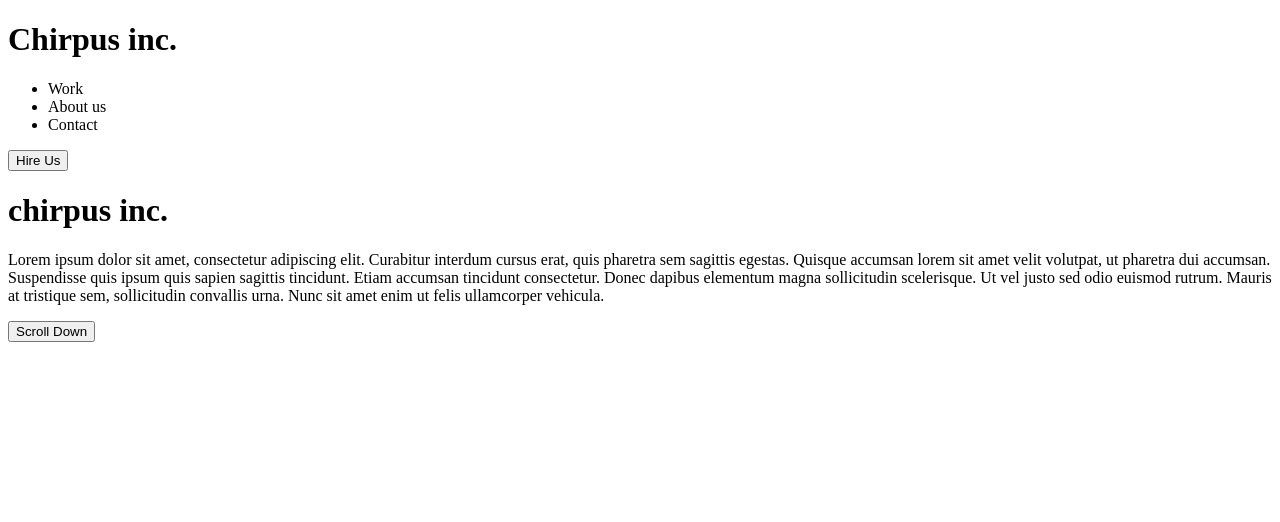
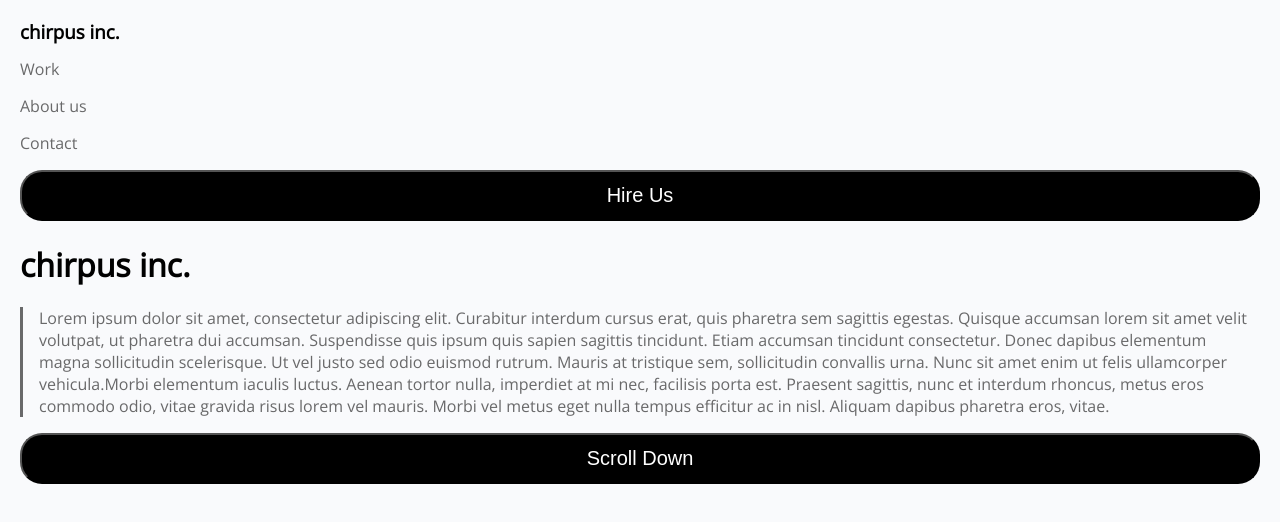
Before and after one commit to Hossayin/HTML-CSS-Lab1, a plain HTML site: page index.html in a window 1280 px wide. Drawn offline with nearby package versions, Linux system fonts and the light colour scheme.

Commit message:
CSS worked out

```diff
--- a/index.html
+++ b/index.html
@@ -9,18 +9,23 @@
   </head>
   <body>
     <header>
-      <h1>Chirpus inc.</h1>
+      <h3>chirpus inc.</h3>
     </header>
     <nav>
       <ul>
-        <li>Work</li>
-        <li>About us</li>
-        <li>Contact</li>
+        <li>
+          <a href="#">Work</a>
+        </li>
+        <li>
+          <a href="#">About us</a>
+        </li>
+        <li>
+          <a href="#">Contact</a>
+        </li>
       </ul>
     </nav>
-    <div>
-      <button class="hireUs">Hire Us</button>
-    </div>
+
+    <button class="hireUs">Hire Us</button>
     <main>
       <h1>chirpus inc.</h1>
       <p>
@@ -31,7 +36,11 @@
         tincidunt consectetur. Donec dapibus elementum magna sollicitudin
         scelerisque. Ut vel justo sed odio euismod rutrum. Mauris at tristique
         sem, sollicitudin convallis urna. Nunc sit amet enim ut felis
-        ullamcorper vehicula.
+        ullamcorper vehicula.Morbi elementum iaculis luctus. Aenean tortor
+        nulla, imperdiet at mi nec, facilisis porta est. Praesent sagittis, nunc
+        et interdum rhoncus, metus eros commodo odio, vitae gravida risus lorem
+        vel mauris. Morbi vel metus eget nulla tempus efficitur ac in nisl.
+        Aliquam dapibus pharetra eros, vitae.
       </p>
     </main>
     <button class="scrollDown">Scroll Down</button>
--- a/style.css
+++ b/style.css
@@ -0,0 +1,49 @@
+@import url("https://fonts.googleapis.com/css?family=Open+Sans&display=swap");
+
+body {
+  font-family: Open Sans, sans-serif;
+  background-color: #f9fafc;
+  margin: 0 20px;
+}
+header {
+  display: flex;
+  justify-content: flex-start;
+  margin-bottom: -20px;
+}
+ul {
+  list-style: none;
+  margin-left: -40px;
+}
+a {
+  display: flex;
+  justify-content: flex-start;
+  text-emphasis: none;
+  text-decoration: none;
+  color: #69696a;
+  margin: 15px 0;
+}
+.hireUs {
+  width: 100%;
+  background-color: #000;
+  color: white;
+  border-radius: 22px;
+  text-align: center;
+  font-size: 20px;
+  padding: 12px 0;
+}
+
+p {
+  border-left: solid 3px #69696a;
+  padding-left: 16px;
+  color: #69696a;
+}
+
+.scrollDown {
+  width: 100%;
+  background-color: #000;
+  color: white;
+  border-radius: 22px;
+  text-align: center;
+  font-size: 20px;
+  padding: 12px 0;
+}
```
